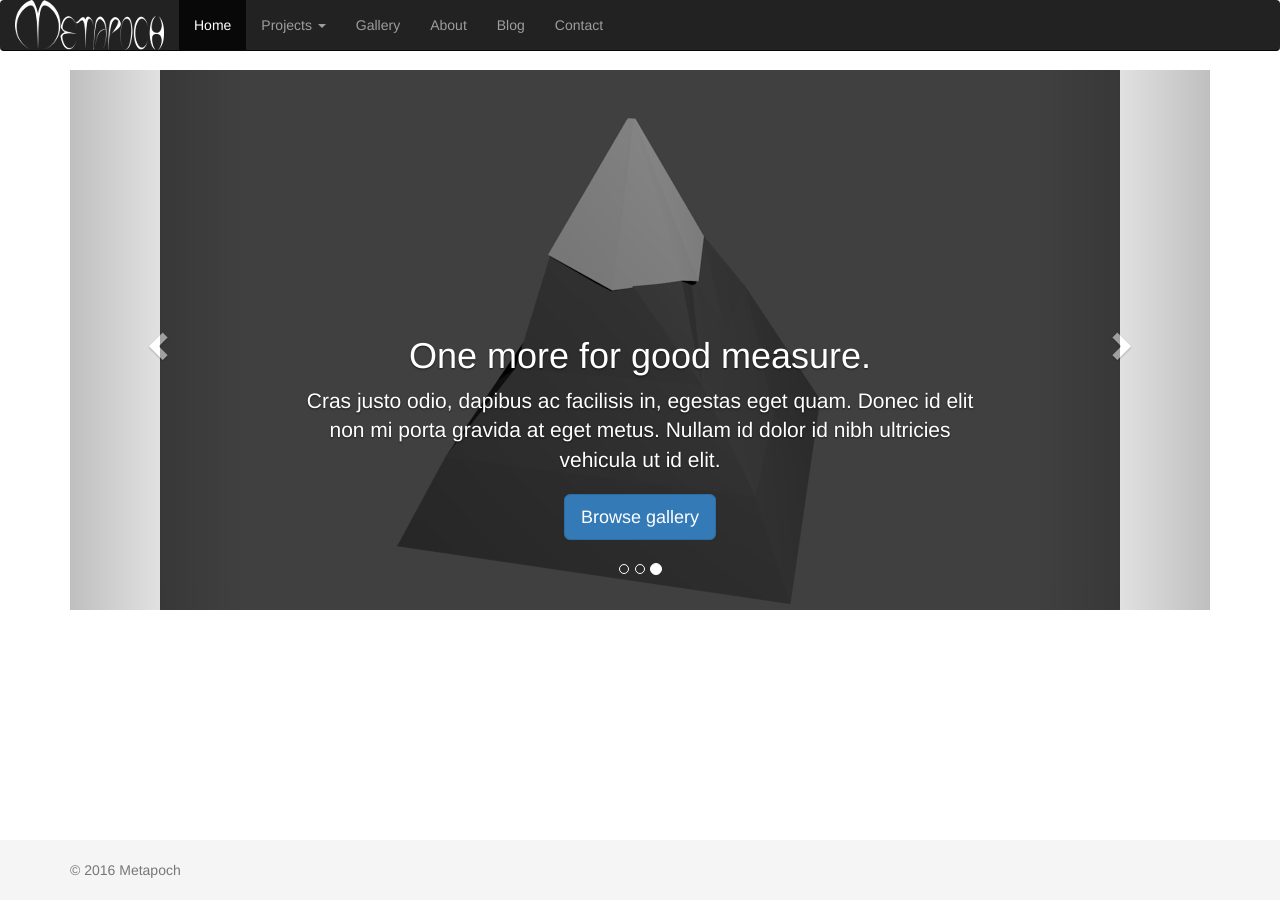
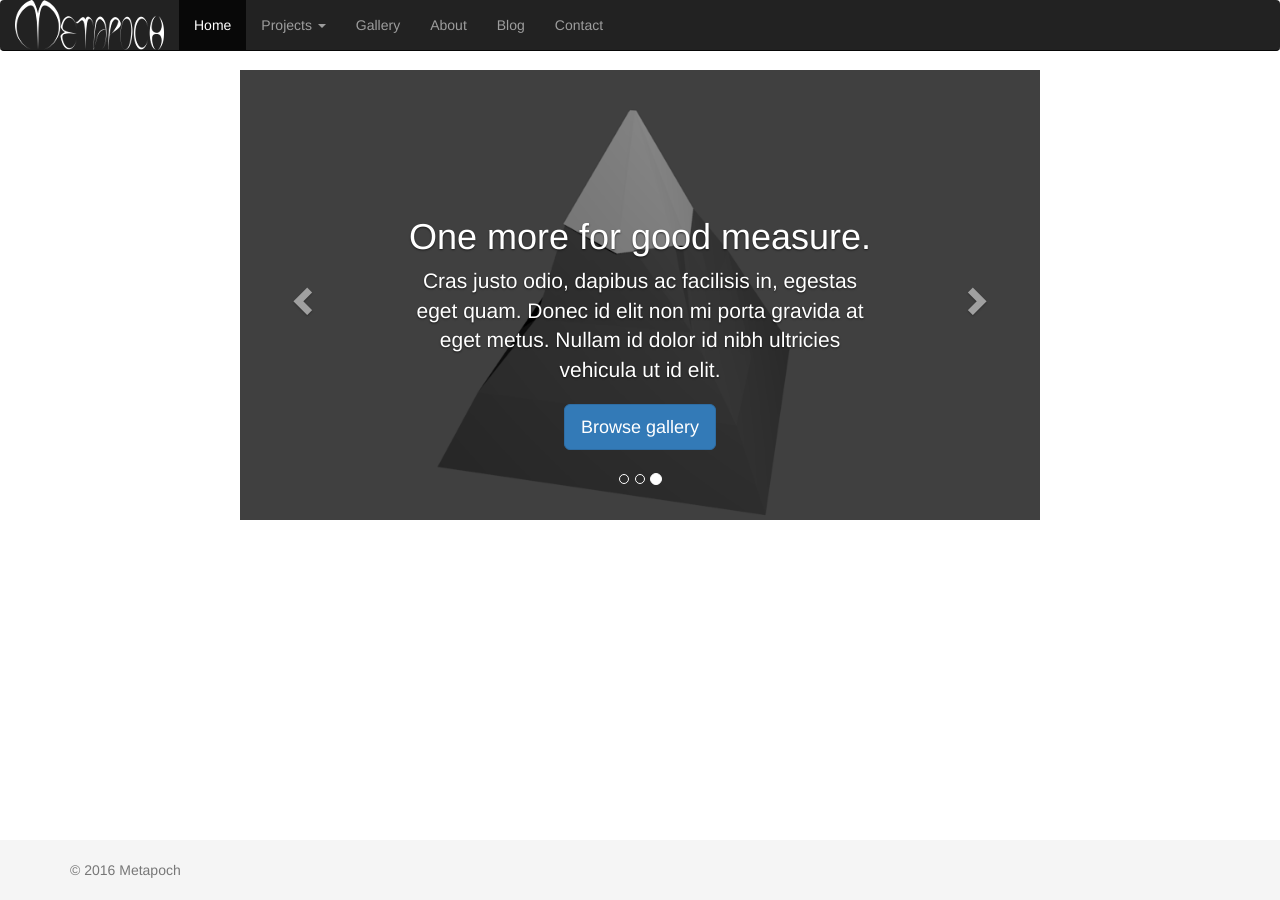
Before and after one commit to metapoch/metapoch.github.io, a Jekyll site: the page built from index.html, in a window 1280 px wide. Built offline with Jekyll 4.4.1, drawn with Linux system fonts in a browser that asks for light colours.

Commit message:
readding custom carousel

```diff
--- a/css/navcss.css
+++ b/css/navcss.css
@@ -58,6 +58,20 @@ body {
 /* CUSTOMIZE THE CAROUSEL
 -------------------------------------------------- */
 
+/* Carousel base class */
+.carousel {
+  max-width: 800px;
+  margin: auto;
+  margin-bottom: 60px;
+}
+/* Since positioning the image, we need to help out the caption */
+.carousel-caption {
+  z-index: 10;
+}
+
+.carousel-control.left, .carousel-control.right {
+    background-image: none
+}
 
 /* MARKETING CONTENT
 -------------------------------------------------- */
```
